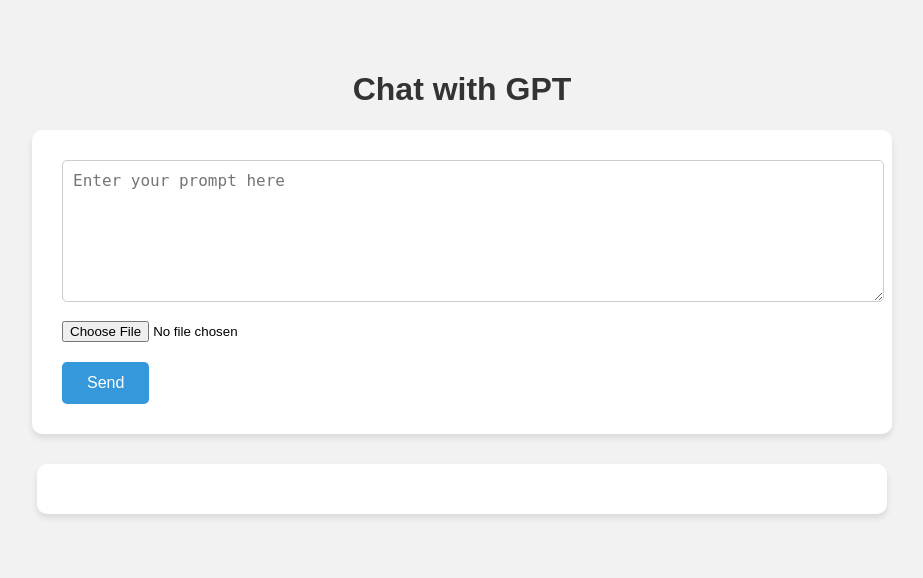
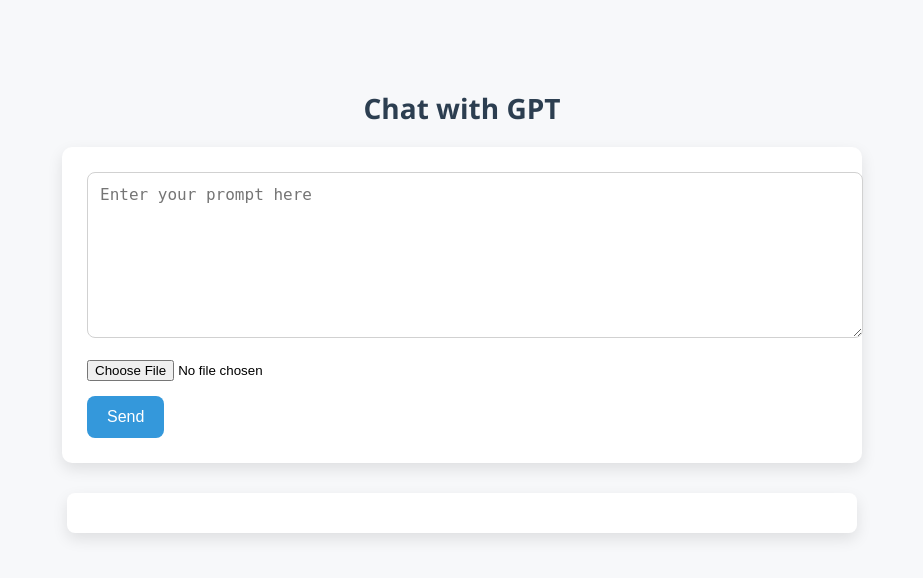
Before and after one commit to florinhegedus/know-to-reply, a FastAPI app: page / in a window 1280 px wide. Shown: the top 578 px of the page, without its empty margins (178-1101 px from the left). Run offline with FastAPI, Linux system fonts and the light colour scheme.

Commit message:
updated UI

```diff
--- a/templates/index.html
+++ b/templates/index.html
@@ -1,11 +1,13 @@
 <!DOCTYPE html>
-<html>
+<html lang="en">
 <head>
-    <title>Chatbot Interface</title>
+    <meta charset="UTF-8">
+    <meta name="viewport" content="width=device-width, initial-scale=1.0">
+    <title>Chat with GPT</title>
     <style>
         body {
-            font-family: Arial, sans-serif;
-            background-color: #f2f2f2;
+            font-family: 'Segoe UI', Tahoma, Geneva, Verdana, sans-serif;
+            background-color: #f7f8fa;
             margin: 0;
             padding: 0;
         }
@@ -14,46 +16,56 @@
             display: flex;
             flex-direction: column;
             align-items: center;
+            padding: 20px;
             margin: 50px auto;
-            width: 90%;
-            max-width: 800px;
+            width: 95%;
+            max-width: 750px;
         }
 
         h1 {
-            color: #333;
+            color: #2c3e50;
+            font-size: 28px;
+            margin-bottom: 20px;
         }
 
         #chat-form {
-            background-color: #fff;
-            padding: 30px;
+            background-color: #ffffff;
+            padding: 25px;
             border-radius: 10px;
             width: 100%;
-            box-shadow: 0 4px 6px rgba(0, 0, 0, 0.1);
+            box-shadow: 0 6px 15px rgba(0, 0, 0, 0.1);
         }
 
         textarea {
             width: 100%;
-            height: 120px;
+            height: 140px;
             resize: vertical;
-            padding: 10px;
+            padding: 12px;
             font-size: 16px;
             margin-bottom: 15px;
-            border: 1px solid #ccc;
-            border-radius: 5px;
+            border: 1px solid #d1d1d1;
+            border-radius: 8px;
+            outline: none;
+            transition: border-color 0.2s;
+        }
+
+        textarea:focus {
+            border-color: #3498db;
         }
 
         input[type="file"] {
-            margin-bottom: 20px;
+            margin-bottom: 15px;
         }
 
         input[type="submit"] {
             background-color: #3498db;
-            color: #fff;
+            color: white;
+            padding: 12px 20px;
+            font-size: 16px;
             border: none;
-            padding: 12px 25px;
-            font-size: 16px;
+            border-radius: 8px;
             cursor: pointer;
-            border-radius: 5px;
+            transition: background-color 0.3s;
         }
 
         input[type="submit"]:hover {
@@ -67,22 +79,22 @@
 
         #response {
             margin-top: 30px;
-            background-color: #fff;
-            padding: 25px;
-            border-radius: 10px;
+            background-color: #ffffff;
+            padding: 20px;
+            border-radius: 8px;
             width: 100%;
-            box-shadow: 0 4px 6px rgba(0, 0, 0, 0.1);
+            box-shadow: 0 6px 15px rgba(0, 0, 0, 0.1);
             word-wrap: break-word;
         }
 
         .spinner {
-            border: 8px solid #f3f3f3;
-            border-top: 8px solid #3498db;
+            border: 6px solid #f3f3f3;
+            border-top: 6px solid #3498db;
             border-radius: 50%;
-            width: 60px;
-            height: 60px;
+            width: 50px;
+            height: 50px;
             animation: spin 1s linear infinite;
-            margin: auto;
+            margin: 20px auto;
         }
 
         @keyframes spin {
@@ -92,23 +104,24 @@
 
         .copiable {
             display: flex;
+            justify-content: space-between;
             align-items: center;
-            margin-bottom: 10px;
-        }
-
-        .copiable span {
-            flex: 1;
-            margin-right: 10px;
+            margin-bottom: 12px;
+            background-color: #f9f9f9;
+            padding: 12px;
+            border-radius: 5px;
+            border: 1px solid #ddd;
         }
 
         .copiable button {
             background-color: #3498db;
-            color: #fff;
+            color: white;
             border: none;
             padding: 6px 12px;
             font-size: 14px;
             cursor: pointer;
             border-radius: 5px;
+            transition: background-color 0.3s;
         }
 
         .copiable button:hover {
@@ -117,11 +130,10 @@
 
         @media (max-width: 600px) {
             .container {
-                width: 100%;
                 margin: 20px auto;
             }
 
-            #chat-form, #response {
+            #chat-form {
                 padding: 20px;
             }
 
@@ -203,7 +215,6 @@
                     .replace(/>/g, '&gt;');
         }
     </script>
-
 </head>
 <body>
     <div class="container">
```
